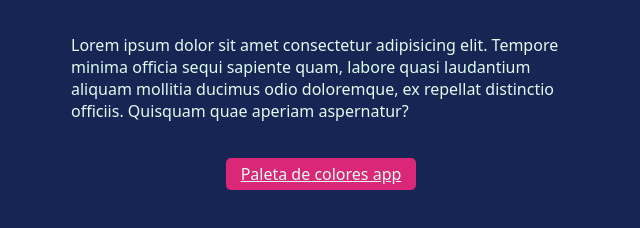
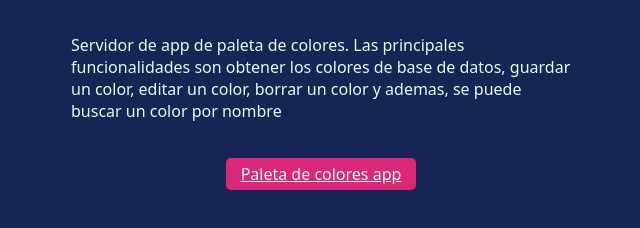
Before and after one commit to cacho-medina/back_paleta-de-colores, a website: page public/index.html in a window 1280 px wide. Shown: the part 466-694 px from the top of the page, without its empty margins (319-959 px from the left). Drawn offline with Linux system fonts and the light colour scheme.

Commit message:
readme y html

```diff
--- a/public/index.html
+++ b/public/index.html
@@ -48,10 +48,10 @@
         <img src="color.svg" alt="paleta de color" width="250px" />
         <h1>Server App paleta de colores</h1>
         <p>
-            Lorem ipsum dolor sit amet consectetur adipisicing elit. Tempore
-            minima officia sequi sapiente quam, labore quasi laudantium aliquam
-            mollitia ducimus odio doloremque, ex repellat distinctio officiis.
-            Quisquam quae aperiam aspernatur?
+            Servidor de app de paleta de colores. Las principales
+            funcionalidades son obtener los colores de base de datos, guardar un
+            color, editar un color, borrar un color y ademas, se puede buscar un
+            color por nombre
         </p>
         <a href="https://paleta-de-colores-rc.netlify.app/" target="_blank"
             >Paleta de colores app</a
```
Also changed, not shown: readme.md.
